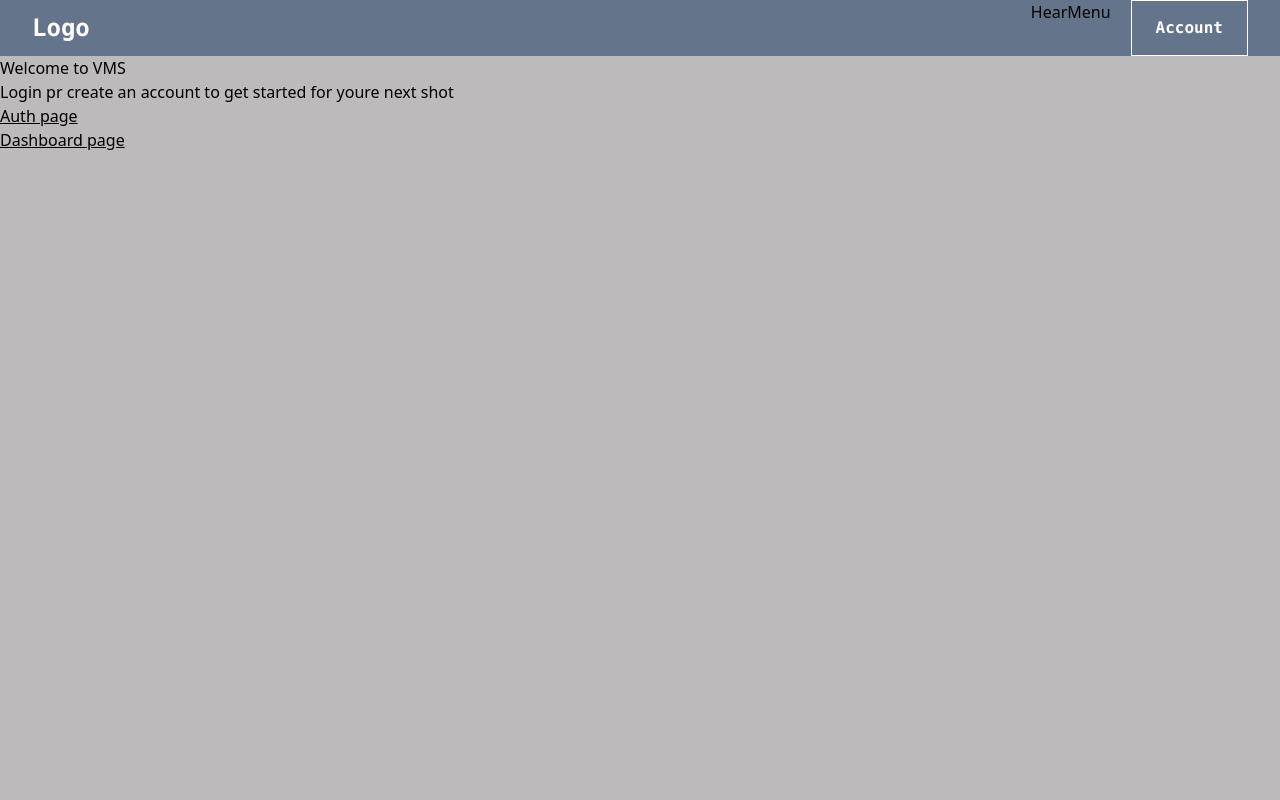
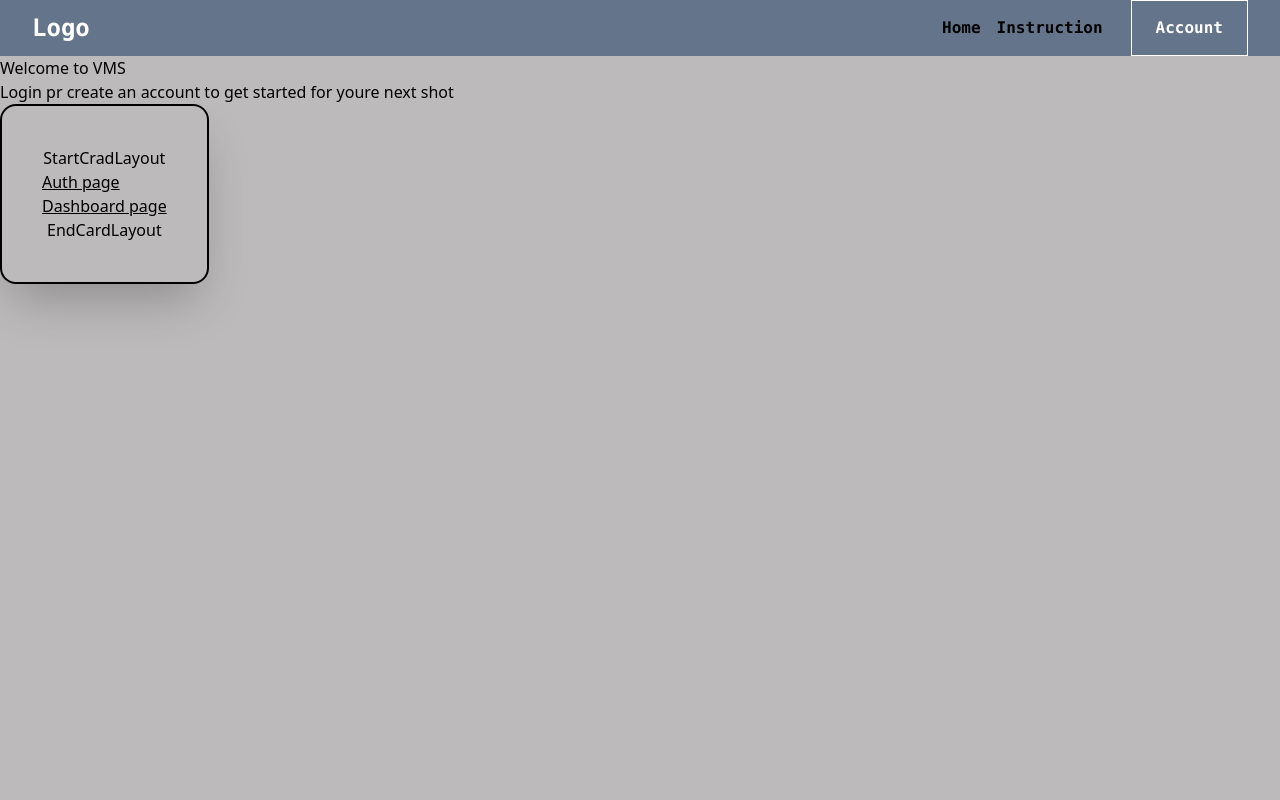
Before and after one commit to KaziMuktadirAhmed/VMS-frontend, a React (Vite) app: page / in a window 1280 px wide. Shown: the top 800 px of the page. Built offline with nearby package versions, Linux system fonts and the light colour scheme.

Commit message:
adds header menu bug fix

```diff
--- /dev/null
+++ b/src/components/CardLayout/CradLayout.jsx
@@ -0,0 +1,12 @@
+export default function CradLayout({ children }) {
+  return (
+    <div
+      id="card"
+      className="flex flex-col items-center justify-center p-10 border-2 border-black shadow-2xl w-fit rounded-2xl"
+    >
+      <h1>StartCradLayout</h1>
+      {children}
+      <h1>EndCardLayout</h1>
+    </div>
+  );
+}
--- /dev/null
+++ b/src/components/header-menu/HeaderMenu.jsx
@@ -0,0 +1,23 @@
+import { Link, useLocation } from "react-router-dom";
+
+export default function HeaderMenu() {
+  const location = useLocation();
+  console.log(location.pathname);
+
+  return (
+    <div className="flex flex-row items-center justify-start h-full">
+      <Link
+        to="/"
+        className="flex flex-row items-center h-full pl-2 pr-2 text-center hover:border-b-4 hover:border-black"
+      >
+        <p className="font-mono font-semibold">Home</p>
+      </Link>
+      <Link
+        to="/instruction"
+        className="flex flex-row items-center h-full pl-2 pr-2 text-center hover:border-b-4 hover:border-black"
+      >
+        <p className="font-mono font-semibold">Instruction</p>
+      </Link>
+    </div>
+  );
+}
--- a/src/components/header-menu/HearMenu.jsx
+++ /dev/null
@@ -1,7 +0,0 @@
-export default function HearMenu() {
-  return (
-    <div>
-      <h1>HearMenu</h1>
-    </div>
-  );
-}
--- a/src/components/header/header.jsx
+++ b/src/components/header/header.jsx
@@ -1,14 +1,22 @@
-import HearMenu from "../header-menu/HearMenu";
+import { Link } from "react-router-dom";
+import HeaderMenu from "../header-menu/HeaderMenu";
 
 export default function Header() {
   return (
     <header className="flex flex-row items-center justify-between w-full pl-8 pr-8 h-14 bg-slate-500">
-      <h1 className="font-mono text-2xl font-semibold text-white">Logo</h1>
+      <Link to="/" className="font-mono text-2xl font-semibold text-white">
+        Logo
+      </Link>
       <div className="flex flex-row h-full gap-5">
-        <HearMenu />
-        <button className="h-full pl-6 pr-6 border border-white hover:border-black hover:bg-black">
-          <p className="font-mono font-semibold text-white">Account</p>
-        </button>
+        <HeaderMenu />
+        <Link
+          to="/auth"
+          className="flex flex-row items-center h-full pl-6 pr-6 border border-white hover:border-black hover:bg-black"
+        >
+          <p className="font-mono font-semibold text-center text-white">
+            Account
+          </p>
+        </Link>
       </div>
     </header>
   );
--- a/src/pages/home/home.jsx
+++ b/src/pages/home/home.jsx
@@ -1,10 +1,15 @@
 import { Link } from "react-router-dom";
+import CradLayout from "../../components/CardLayout/CradLayout";
 
 export default function Home() {
   return (
-    <>
+    <div>
+      {/* Welcome block */}
       <h1>Welcome to VMS</h1>
       <p>Login pr create an account to get started for youre next shot</p>
+
+      {/* Instruction cards */}
+      <CradLayout className="">
         <ul className="underline">
           <li>
             <Link to="/auth" className="hover:text-blue-500">
@@ -17,6 +22,7 @@ export default function Home() {
             </Link>
           </li>
         </ul>
-    </>
+      </CradLayout>
+    </div>
   );
 }
```
Lines whose indentation alone changed are shown as unchanged.
